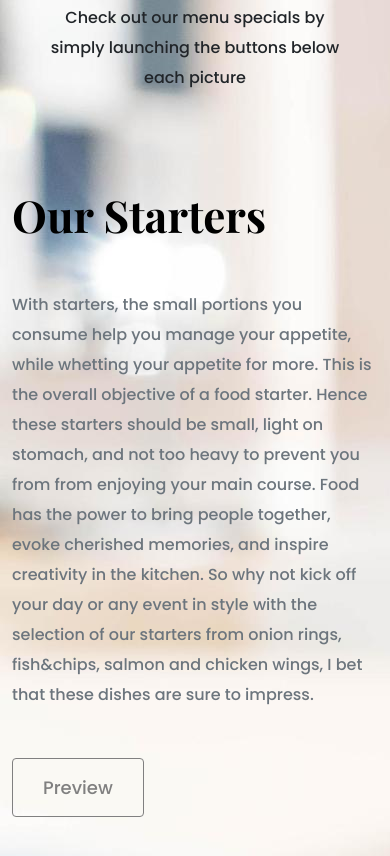
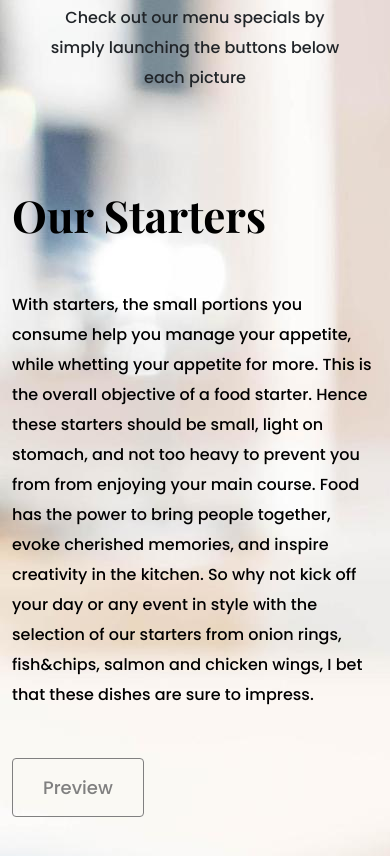
Before and after one commit to Thatohatsi880/My-Resturant-Menu, a plain HTML site: page index.html in a window 390 px wide. Shown: the part 608-1464 px from the top of the page. Drawn offline with nearby package versions, Linux system fonts and the light colour scheme.

```diff
--- a/style.css
+++ b/style.css
@@ -173,4 +173,8 @@
       padding: 0;
       text-align: center;
     }
+
+    .mb-5{
+      color: black !important;
+    }
   }
```
Also changed, not shown: contact.html (+0 -6 lines).
